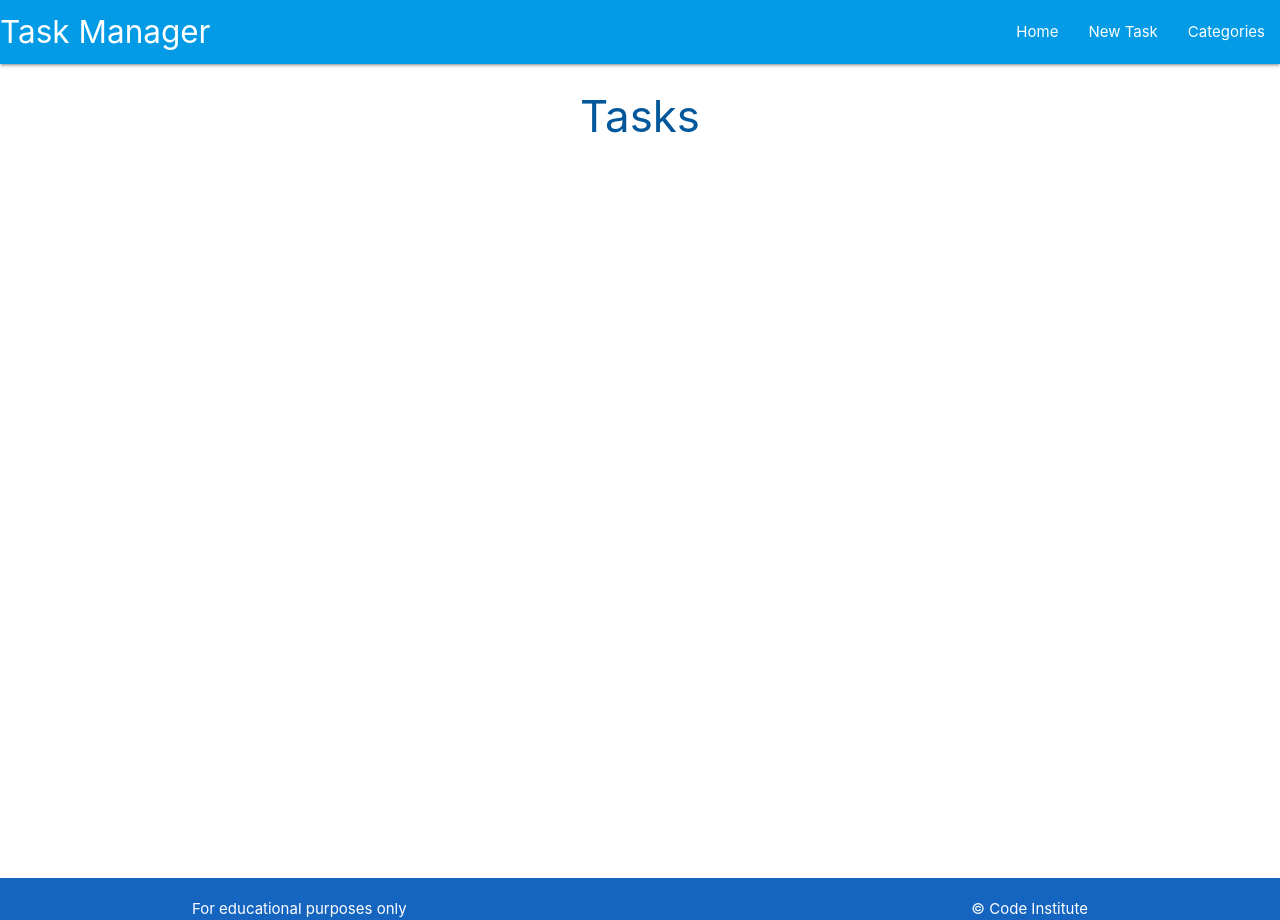
After one commit to ChristineEC/taskmgr-walkthrough, a Flask app: template taskmanager/templates/tasks.html in a window 1280 px wide. The commit adds this page. Run offline with Flask 3, Linux system fonts and the light colour scheme; the template is opened without the code that fills it, so the values that code supplies are empty; some libraries are stand-ins or nearby versions.

Commit message:
Add header and footer to base.html and create tasks.html

```diff
--- a/taskmanager/routes.py
+++ b/taskmanager/routes.py
@@ -1,7 +1,8 @@
 from flask import render_template
 from taskmanager import app, db
+from taskmanager.models import Category, Task
 
 
 @app.route("/")
 def home():
-    return render_template("base.html")
+    return render_template("tasks.html")
--- /dev/null
+++ b/taskmanager/static/css/style.css
@@ -0,0 +1,9 @@
+body {
+    display: flex;
+    min-height: 100vh;
+    flex-direction: column;
+  }
+
+  main {
+    flex: 1 0 auto;
+  }
--- /dev/null
+++ b/taskmanager/static/js/script.js
@@ -0,0 +1,5 @@
+document.addEventListener('DOMContentLoaded', function() {
+    // sidenav initialization
+    let sidenav = document.querySelectorAll('.sidenav');
+    M.Sidenav.init(sidenav);
+  });
--- a/taskmanager/templates/base.html
+++ b/taskmanager/templates/base.html
@@ -3,11 +3,48 @@
 <head>
     <meta charset="UTF-8">
     <meta name="viewport" content="width=device-width, initial-scale=1.0">
+    <link rel="stylesheet" href="https://cdnjs.cloudflare.com/ajax/libs/font-awesome/6.6.0/css/all.min.css" integrity="sha512-Kc323vGBEqzTmouAECnVceyQqyqdsSiqLQISBL29aUW4U/M7pSPA/gEUZQqv1cwx4OnYxTxve5UMg5GT6L4JJg==" crossorigin="anonymous" referrerpolicy="no-referrer" />
+    <link rel="stylesheet" href="https://cdnjs.cloudflare.com/ajax/libs/materialize/1.0.0/css/materialize.min.css">
+    <link rel="stylesheet" href="{{ url_for('static', filename='css/style.css') }}" type="text/css">
     <title>Task Manager</title>
 </head>
 <body>
+    <header>
+        <nav class="light-blue darken-1">
+            <div class="nav-wrapper">
+              <a href="{{ url_for('home') }}" class="brand-logo">Task Manager</a>
+              <a href="#" data-target="mobile-demo" class="sidenav-trigger"><i class="fa-solid fa-bars"></i></a>
+              <ul class="right hide-on-med-and-down">
+                <li><a href="{{ url_for('home') }}">Home</a></li>
+                <li><a href="">New Task</a></li>
+                <li><a href="">Categories</a></li>
 
-    Hello World
+              </ul>
+            </div>
+          </nav>
 
+          <ul class="sidenav" id="mobile-demo">
+            <li><a href="{{ url_for('home') }}">Home</a></li>
+            <li><a href="">New Task</a></li>
+            <li><a href="">Categories</a></li>
+
+          </ul>
+    </header>
+
+    <main class="container">
+      {% block content %}
+      {% endblock %}
+    </main>
+
+    <footer class="page-footer blue darken-3">
+      <div class="container">
+        For educational purposes only
+        <a class="white-text right" href="https://codeinstitute.net" target="_blank">&copy; Code Institute</a>
+        </div>
+      </div>
+    </footer>
+
+    <script src="https://cdnjs.cloudflare.com/ajax/libs/materialize/1.0.0/js/materialize.min.js"></script>
+    <script src="{{ url_for('static', filename='js/script.js') }}"></script>
 </body>
 </html>
--- /dev/null
+++ b/taskmanager/templates/tasks.html
@@ -0,0 +1,6 @@
+{% extends "base.html" %}
+{% block content %}
+
+<h3 class="light-blue-text text-darken-4 center-align">Tasks</h3>
+
+{% endblock %}
```
Also changed, not shown: requirements.txt (+8 -8 lines), taskmanager/models.py (added, +28 -0 lines).
